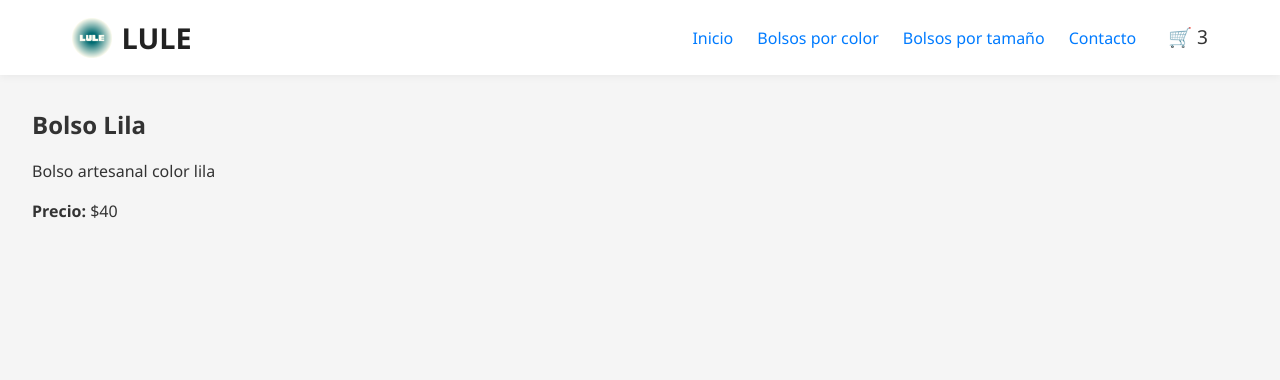
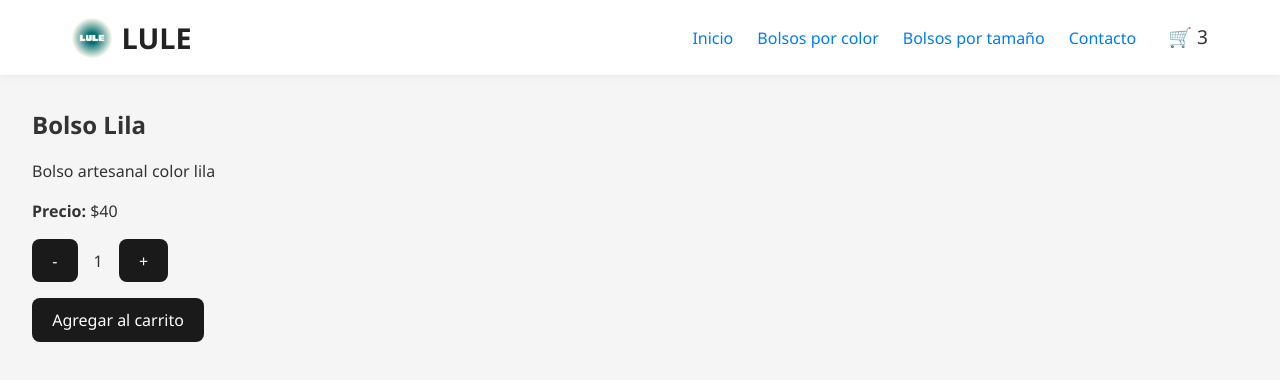
Before and after one commit to CNarvaezPeralta/ProyectoFinalReact-Narvaez, a React (Vite) app: page /item/1 in a window 1280 px wide. Shown: the top 380 px of the page. Built offline with nearby package versions, Linux system fonts and the light colour scheme.

Commit message:
Agregado ItemCount a ItemDetail con logica de agregar al carrito

```diff
--- /dev/null
+++ b/src/components/ItemCount.jsx
@@ -0,0 +1,38 @@
+import { useState } from 'react';
+
+function ItemCount({ stock = 10, initial = 1, onAdd }) {
+    const [cantidad, setCantidad] = useState(initial);
+
+    // Aumentar cantidad
+    const incrementar = () => {
+        if (cantidad < stock) {
+            setCantidad(cantidad + 1);
+        }
+    };
+
+    // Disminuir cantidad
+    const decrementar = () => {
+        if (cantidad > 1) {
+            setCantidad(cantidad - 1);
+        }
+    };
+
+    return (
+        <div style={{ marginTop: '1rem' }}>
+            <div style={{ display: 'flex', gap: '1rem', alignItems: 'center' }}>
+                <button onClick={decrementar}>-</button>
+                <span>{cantidad}</span>
+                <button onClick={incrementar}>+</button>
+            </div>
+
+            <button
+                onClick={() => onAdd(cantidad)}
+                style={{ marginTop: '1rem' }}
+            >
+                Agregar al carrito
+            </button>
+        </div>
+    );
+}
+
+export default ItemCount;
--- a/src/components/ItemDetail.jsx
+++ b/src/components/ItemDetail.jsx
@@ -1,9 +1,27 @@
+import { useState } from 'react';
+import ItemCount from './ItemCount';
+
 function ItemDetail({ producto }) {
+    const [agregado, setAgregado] = useState(false); // Estado para ocultar ItemCount luego de agregar
+
+    // Esta función se ejecuta al hacer clic en "Agregar al carrito"
+    const handleAdd = (cantidad) => {
+        console.log(`Agregado al carrito: ${cantidad} unidades`);
+        setAgregado(true); // Oculta ItemCount
+        // Más adelante: aquí se llamará al context del carrito
+    };
+
     return (
         <div style={{ padding: '2rem' }}>
             <h2>{producto.nombre}</h2>
             <p>{producto.descripcion}</p>
             <p><strong>Precio:</strong> ${producto.precio}</p>
+
+            {!agregado ? (
+                <ItemCount stock={10} initial={1} onAdd={handleAdd} />
+            ) : (
+                <p style={{ color: 'green' }}>Producto agregado al carrito ✔️</p>
+            )}
         </div>
     );
 }
```
Also changed, not shown: 1 other file (tests, documents, lock files or other folders).
